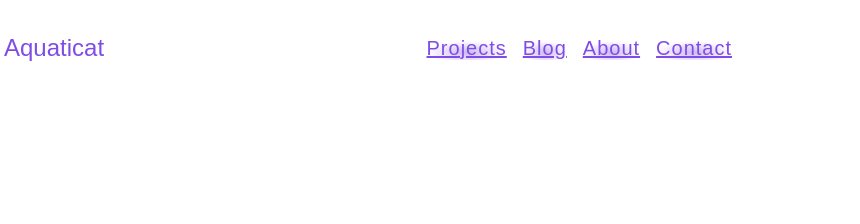
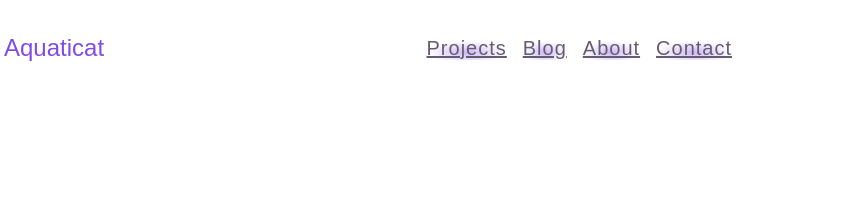
Before and after one commit to Aquaticat/site-frontend, a website: page -/index.html in a window 1024 px wide. Shown: the top 224 px of the page, 164-1024 px from the left. Drawn offline with Linux system fonts and the light colour scheme.

Commit message:
feat(content): change .header__links-list__link color and hover color.

```diff
--- a/-/-/header/__links-list__link/_index.scss
+++ b/-/-/header/__links-list__link/_index.scss
@@ -1,10 +1,14 @@
 .header__links-list__link {
-  color: #fff;
+  @media (min-width: 1024px) {
+    color: #fff;
+  }
+  @media (max-width: 1024px) {
+    color: #665c70;
+
+    &:hover {
+      color: #7f4cb2;
+    }
+    transition: color 0.2s;
+  }
   text-decoration-line: underline;
 }
-
-@media (max-width: 1024px) {
-  .header__links-list__link {
-    color: #7f4ce5;
-  }
-}
```
Also changed, not shown: -/index.css.
